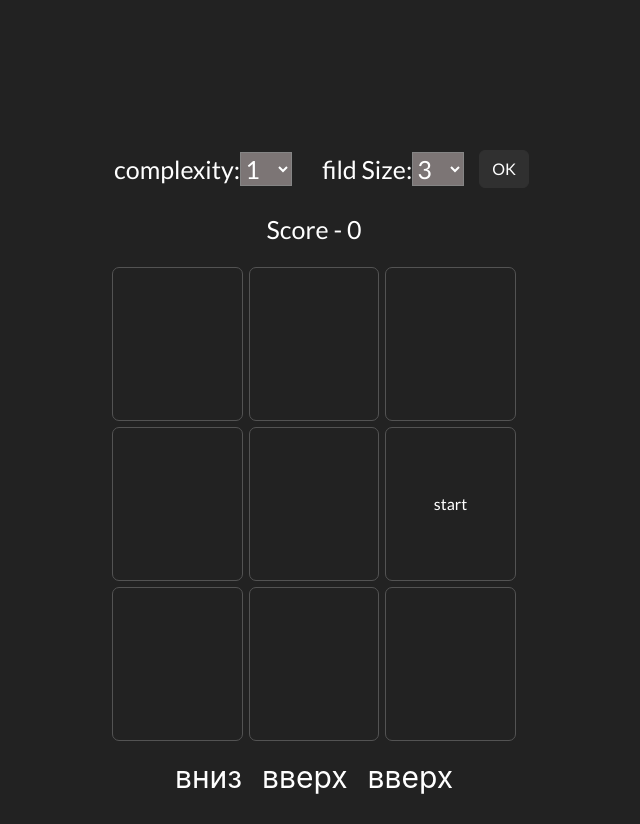
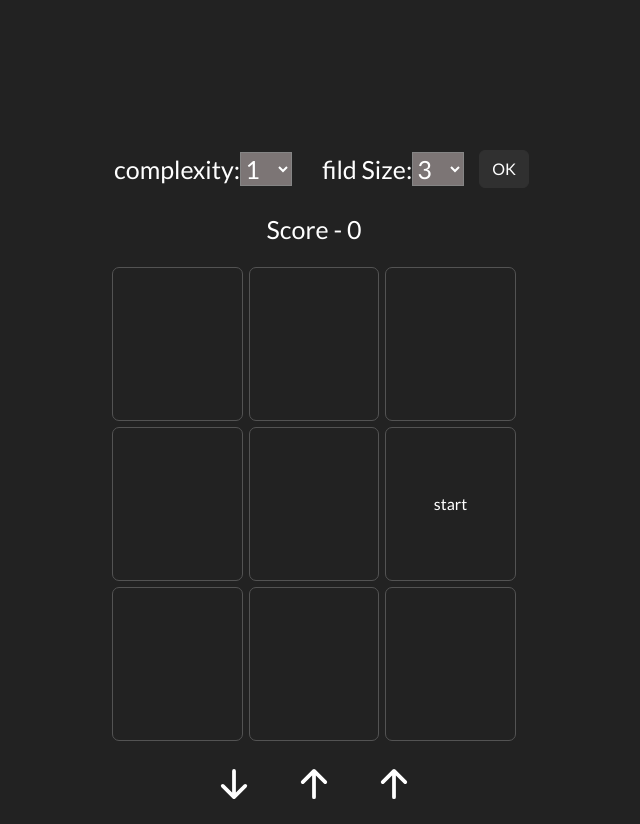
Before and after one commit to Kniferrr/labyrinthGame, a React (Create React App) app: page / in a window 1280 px wide. Shown: the whole page, without its empty margins (326-966 px from the left). Built offline with nearby package versions, Linux system fonts and the light colour scheme.

Commit message:
replaced words with arrows

```diff
--- a/public/index.html
+++ b/public/index.html
@@ -1,6 +1,7 @@
 <!DOCTYPE html>
 <html lang="en">
   <head>
+    <link href="https://fonts.googleapis.com/css?family=Roboto:300,400" rel="stylesheet">
     <link rel="stylesheet" href="https://bootswatch.com/5/darkly/bootstrap.min.css">
     <meta charset="utf-8" />
     <meta name="viewport" content="width=device-width, initial-scale=1" />
--- a/src/components/TargetDesignator/TargetDesignator.js
+++ b/src/components/TargetDesignator/TargetDesignator.js
@@ -7,6 +7,7 @@ import { motion,AnimatePresence } from "framer-motion";
 import {getRandomInt} from "../store/actionCreaters/startGame";
 import {useMemo} from "react";
 import {variants} from "../animations/index";
+import {ArrowUp,ArrowLeft, ArrowRight, arrowDown} from "../../img/index";
 
 
 function TargetDesignator() {
@@ -23,10 +24,10 @@ function TargetDesignator() {
             custom={i}
             variants={variants}
             >
-            {el === 0 ? "влево" :
-           el === 1 ? "вправо" :
-           el === 2 ? "вверх" :
-           el === 3 ? "вниз" :
+            {el === 0 ? ArrowLeft :
+           el === 1 ? ArrowRight :
+           el === 2 ? ArrowUp :
+           el === 3 ? arrowDown :
            <span>el</span>}
            </motion.span>
         });
--- /dev/null
+++ b/src/img/index.js
@@ -0,0 +1,13 @@
+export const ArrowUp = (<svg xmlns="http://www.w3.org/2000/svg" width="60" height="60" fill="currentColor" class="bi bi-arrow-up-short" viewBox="0 0 16 16">
+<path fill-rule="evenodd" d="M8 12a.5.5 0 0 0 .5-.5V5.707l2.146 2.147a.5.5 0 0 0 .708-.708l-3-3a.5.5 0 0 0-.708 0l-3 3a.5.5 0 1 0 .708.708L7.5 5.707V11.5a.5.5 0 0 0 .5.5z"/>
+</svg>);
+
+export const ArrowLeft = (<svg xmlns="http://www.w3.org/2000/svg" width="60" height="60" fill="currentColor" class="bi bi-arrow-left-short" viewBox="0 0 16 16">
+<path fill-rule="evenodd" d="M12 8a.5.5 0 0 1-.5.5H5.707l2.147 2.146a.5.5 0 0 1-.708.708l-3-3a.5.5 0 0 1 0-.708l3-3a.5.5 0 1 1 .708.708L5.707 7.5H11.5a.5.5 0 0 1 .5.5z"/>
+</svg>);
+export const ArrowRight = (<svg xmlns="http://www.w3.org/2000/svg" width="60" height="60" fill="currentColor" class="bi bi-arrow-right-short" viewBox="0 0 16 16">
+<path fill-rule="evenodd" d="M4 8a.5.5 0 0 1 .5-.5h5.793L8.146 5.354a.5.5 0 1 1 .708-.708l3 3a.5.5 0 0 1 0 .708l-3 3a.5.5 0 0 1-.708-.708L10.293 8.5H4.5A.5.5 0 0 1 4 8z"/>
+</svg>);
+export const arrowDown = (<svg xmlns="http://www.w3.org/2000/svg" width="60" height="60" fill="currentColor" class="bi bi-arrow-down-short" viewBox="0 0 16 16">
+<path fill-rule="evenodd" d="M8 4a.5.5 0 0 1 .5.5v5.793l2.146-2.147a.5.5 0 0 1 .708.708l-3 3a.5.5 0 0 1-.708 0l-3-3a.5.5 0 1 1 .708-.708L7.5 10.293V4.5A.5.5 0 0 1 8 4z"/>
+</svg>);
```
Also changed, not shown: 7 other files (tests, documents, lock files or other folders).
